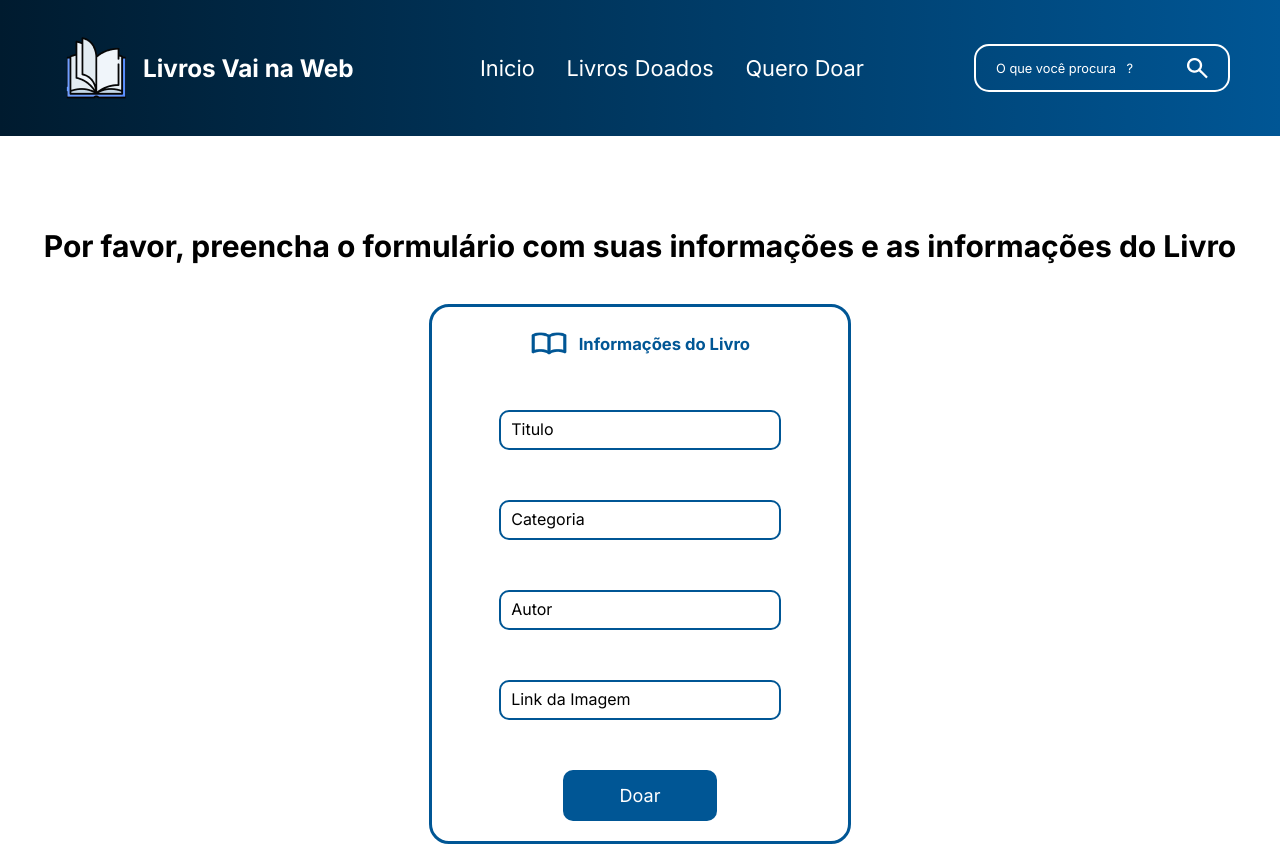
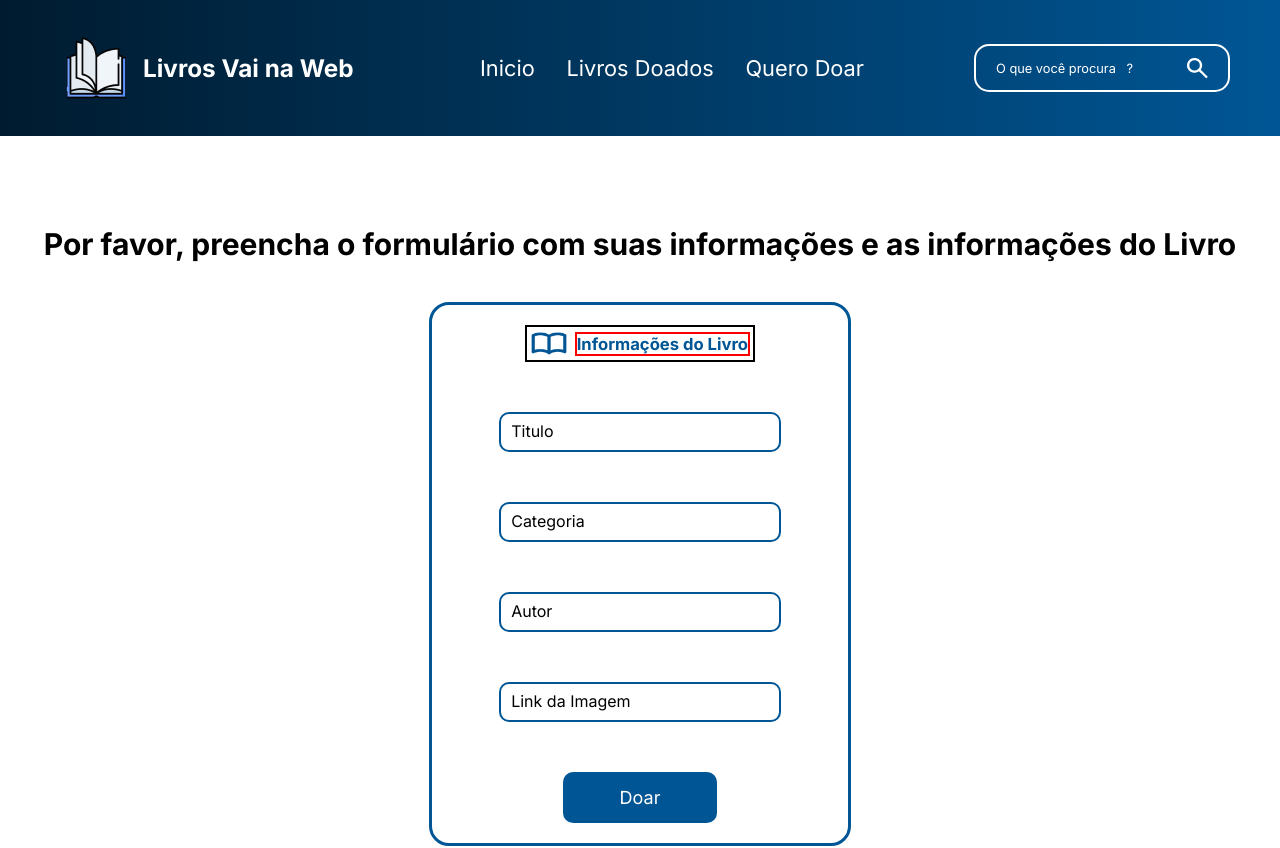
Before and after one commit to leonardofv/Doacao-de-Livros, a React (Vite) app: page /QueroDoar in a window 1280 px wide. Shown: the top 848 px of the page. Built offline with nearby package versions, Linux system fonts and the light colour scheme.

Commit message:
erro no formulario

```diff
--- a/src/pages/QueroDoar/queroDoar.module.scss
+++ b/src/pages/QueroDoar/queroDoar.module.scss
@@ -5,10 +5,10 @@
     justify-content: center;
     height: 100vh;
     @media(max-width: 900px) {
-        height: 70vh;
+        height: 80vh;
     }
     @media(max-width: 800px) {
-        height: 65vh;
+        height: 70vh;
     }
     @media(max-width: 600px) {
         height: 100vh;
@@ -74,7 +74,7 @@
         gap: 10px;
     }
     .boxInfo {
-        // border: 2px solid;
+        border: 2px solid;
         display: flex;
         align-items: center;
         width: 18vw;
@@ -85,7 +85,7 @@
         @media(max-width: 1000px) {
             width: 30vw;
         }
-        @media(max-width: 800px) {
+        @media(max-width: 850px) {
             width: 35vw;
         }
         @media(max-width: 600px) {
@@ -101,6 +101,7 @@
             }
         }
         h3 {
+            border: 2px solid red;
             color: #005695;
             font-size: 1.3vw;
             @media(max-width: 1150px) {
```
